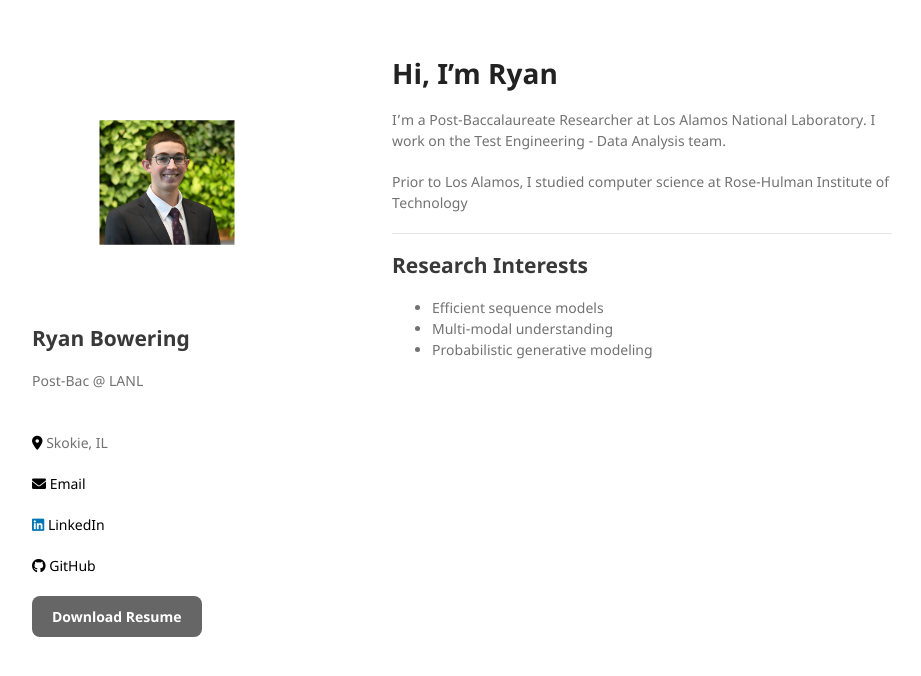
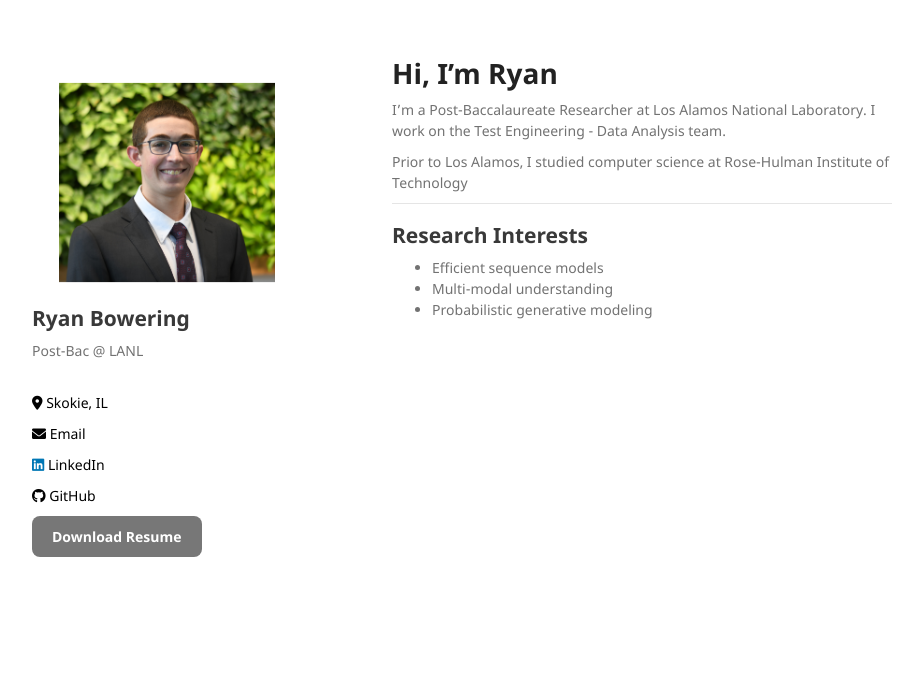
Before and after one commit to bowerirn/bowerirn.github.io, a Jekyll site: the page built from index.md, in a window 1280 px wide. Shown: the top 676 px of the page, without its empty margins (178-1099 px from the left). Built offline with Jekyll 4.4.1, drawn with Linux system fonts in a browser that asks for light colours; our own code applies the rules of GitHub Pages for plain Markdown files.

Commit message:
adjusted styling

```diff
--- a/_layouts/default.html
+++ b/_layouts/default.html
@@ -26,7 +26,7 @@
         <p>Post-Bac @ LANL</p>
         <br/>
 
-        <p class="view"><i class="fas fa-map-marker-alt"></i> Skokie, IL</p>
+        <p class="view link-text"><i class="fas fa-map-marker-alt"></i> Skokie, IL</p>
         <p class="view"><a href="mailto:rnbowering@gmail.com" target="_blank"><i class="fas fa-envelope"></i> Email</a></p>
         <p class="view"><a href="https://www.linkedin.com/in/rnbowering/" target="_blank"><i class="fab fa-linkedin"></i> LinkedIn</a></p>
         <p class="view"><a href="https://github.com/bowerirn" target="_blank"><i class="fab fa-github"></i> GitHub</a></p>
--- a/_sass/jekyll-theme-minimal.scss
+++ b/_sass/jekyll-theme-minimal.scss
@@ -11,11 +11,11 @@ body {
 
 h1, h2, h3, h4, h5, h6 {
   color:#222;
-  margin:0 0 20px;
+  margin:0 0 10px;
 }
 
 p, ul, ol, table, pre, dl {
-  margin:0 0 20px;
+  margin:0 0 10px;
 }
 
 h1, h2, h3 {
@@ -286,7 +286,9 @@ footer {
 }
 
 
-
+.link-text {
+  color: black;
+}
 
 .view a {
   color: black;
@@ -317,7 +319,7 @@ footer {
 .downloads {
   display: inline-block;
   padding: 10px 20px;
-  background-color: #666; /* Grayscale color */
+  background-color: #777; /* Grayscale color */
   color: white;
   text-decoration: none;
   border-radius: 8px; /* Rounded corners */
@@ -327,11 +329,12 @@ footer {
 }
 
 .downloads:hover {
-  background-color: #444; /* Darker grayscale on hover */
+  background-color: #555; /* Darker grayscale on hover */
+  color: white
 }
 
 .profile-image {
-  transform: scale(0.5); /* Scales the image to 50% of its original size */
+  transform: scale(0.8); /* Scales the image to 50% of its original size */
   display: block; /* Ensures proper spacing and alignment */
-  margin: 0 auto 20px; /* Centers the image horizontally and adds space below */
+  margin: auto; /* Centers the image horizontally and adds space below */
 }
```
